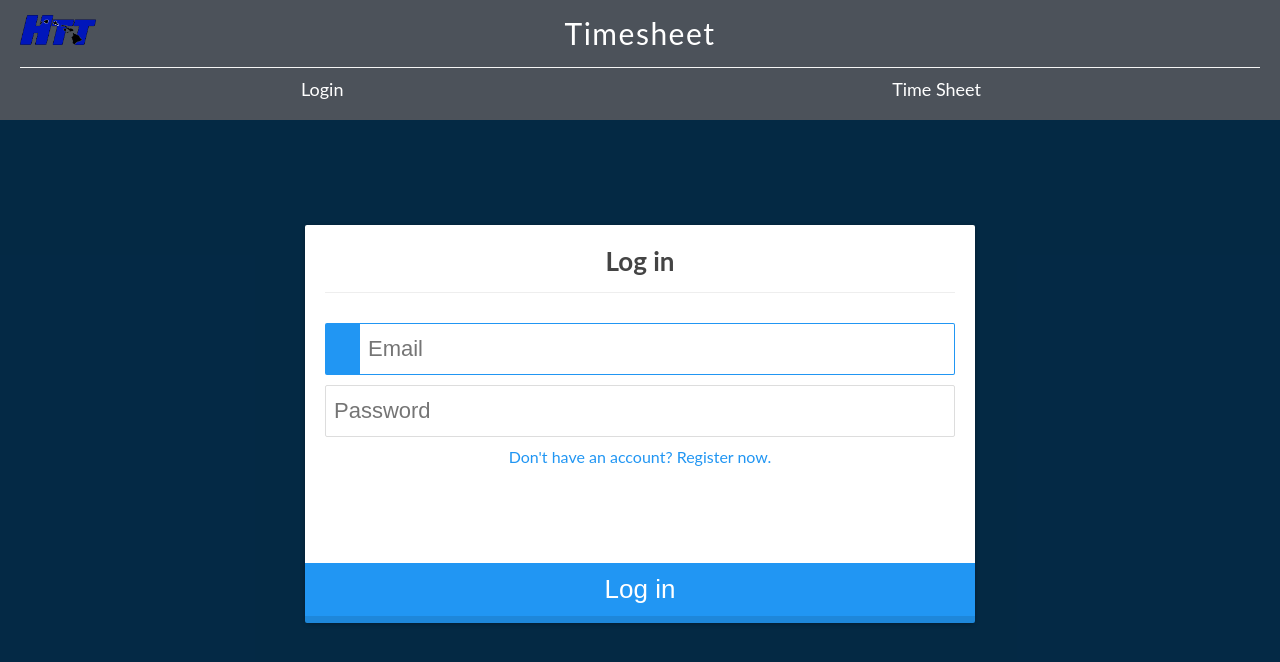
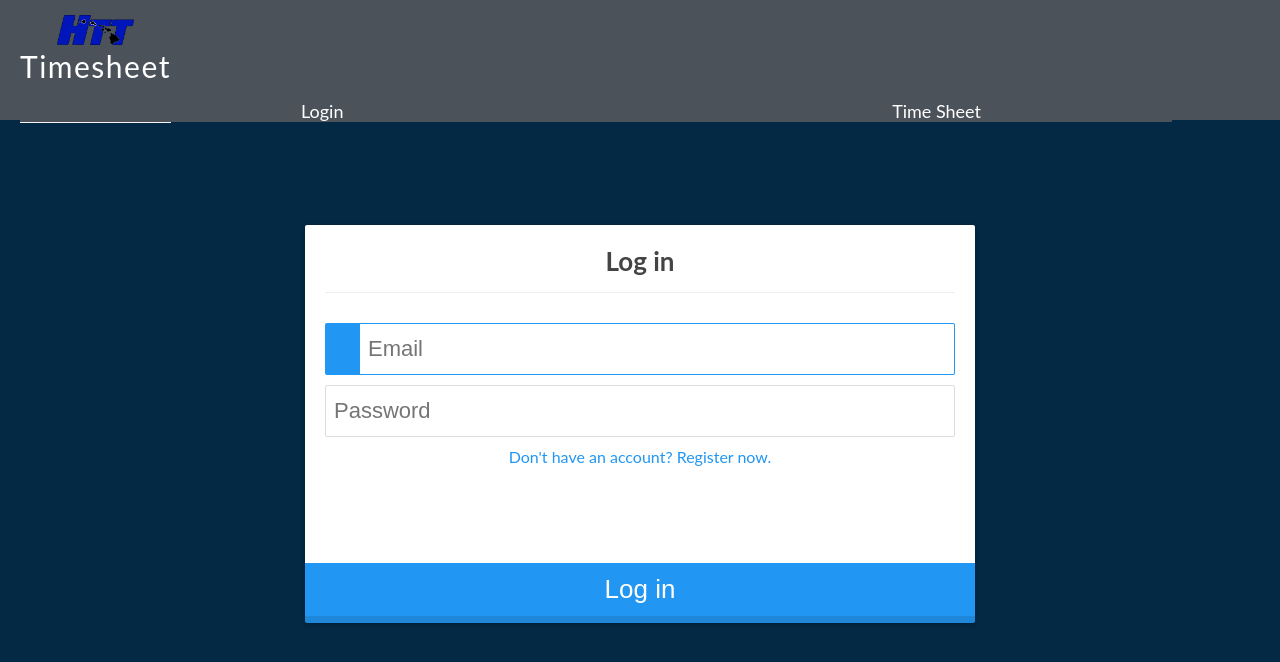
Before and after one commit to IsaiahHarris/htt-timesheet, a React (Create React App) app: page / in a window 1280 px wide. Shown: the top 662 px of the page. Built offline with nearby package versions, Linux system fonts and the light colour scheme.

Commit message:
add header container

```diff
--- a/src/Header/Header.scss
+++ b/src/Header/Header.scss
@@ -34,6 +34,7 @@
     }
   }
 }
+.header-title-container {
   .Header-title {
     margin-left: auto;
     width: 100%;
@@ -44,6 +45,7 @@
     display: flex;
     justify-content: center;
     height: 100%;
+  }
 }
 .header-date {
   display: flex;
@@ -115,5 +117,4 @@
 }
 .logo {
   height: 30px;
-  position: absolute;
 }
--- a/src/Header/index.js
+++ b/src/Header/index.js
@@ -5,8 +5,10 @@ const Header = () => {
   //header component, would like to add more functionality
   return (
     <header className="Header-header">
-      <img className="logo" src={require('../assets/HTT.png')} alt="" />
-      <div className="Header-title">Timesheet</div>
+      <div className="header-title-container">
+        <img className="logo" src={require('../assets/HTT.png')} alt="" />
+        <div className="Header-title">Timesheet</div>
+      </div>
       <div className="choices">
         {/* two link choices for now */}
         <Link to="/" className="choice">
```
Lines whose indentation alone changed are shown as unchanged.
